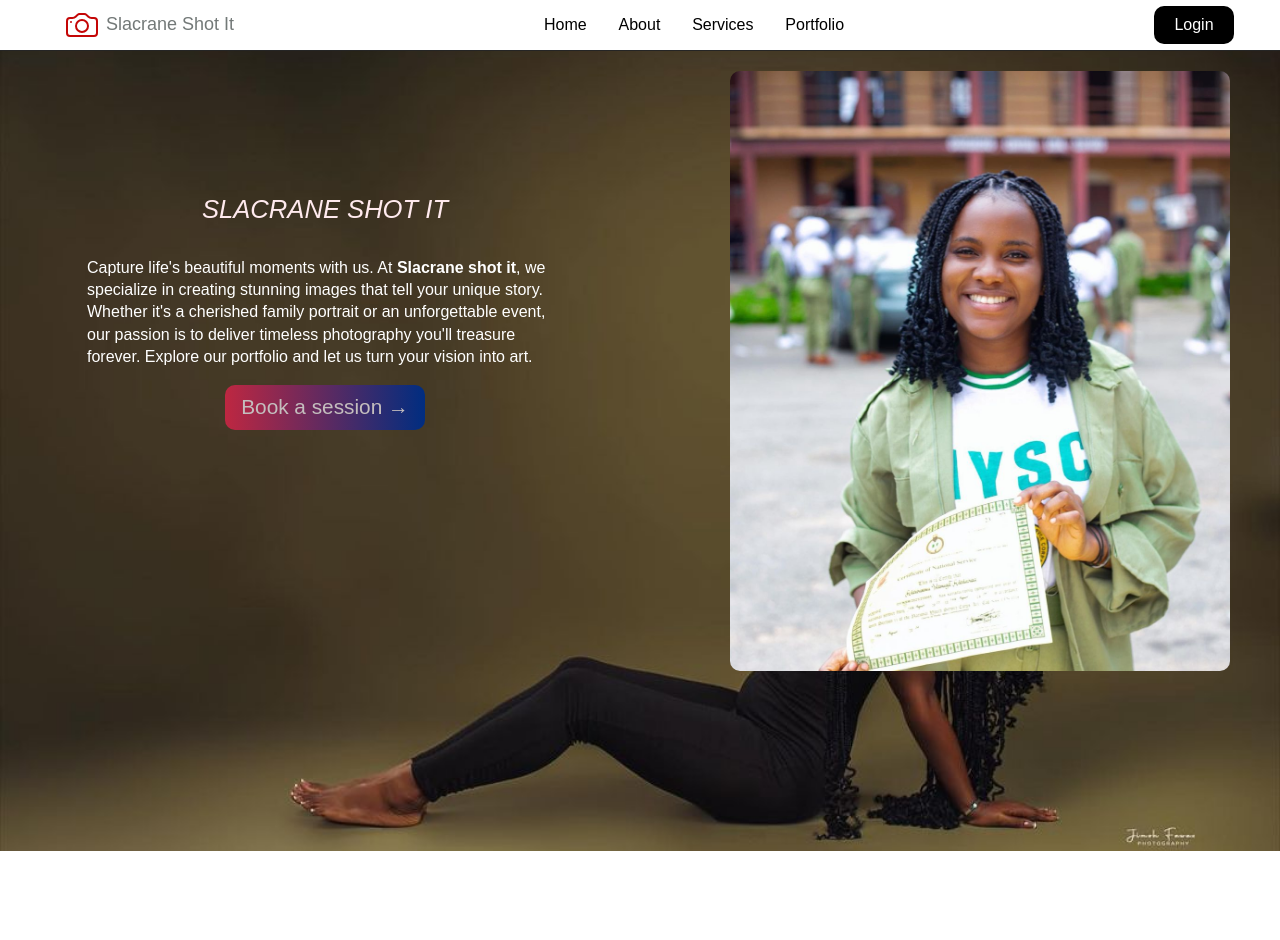
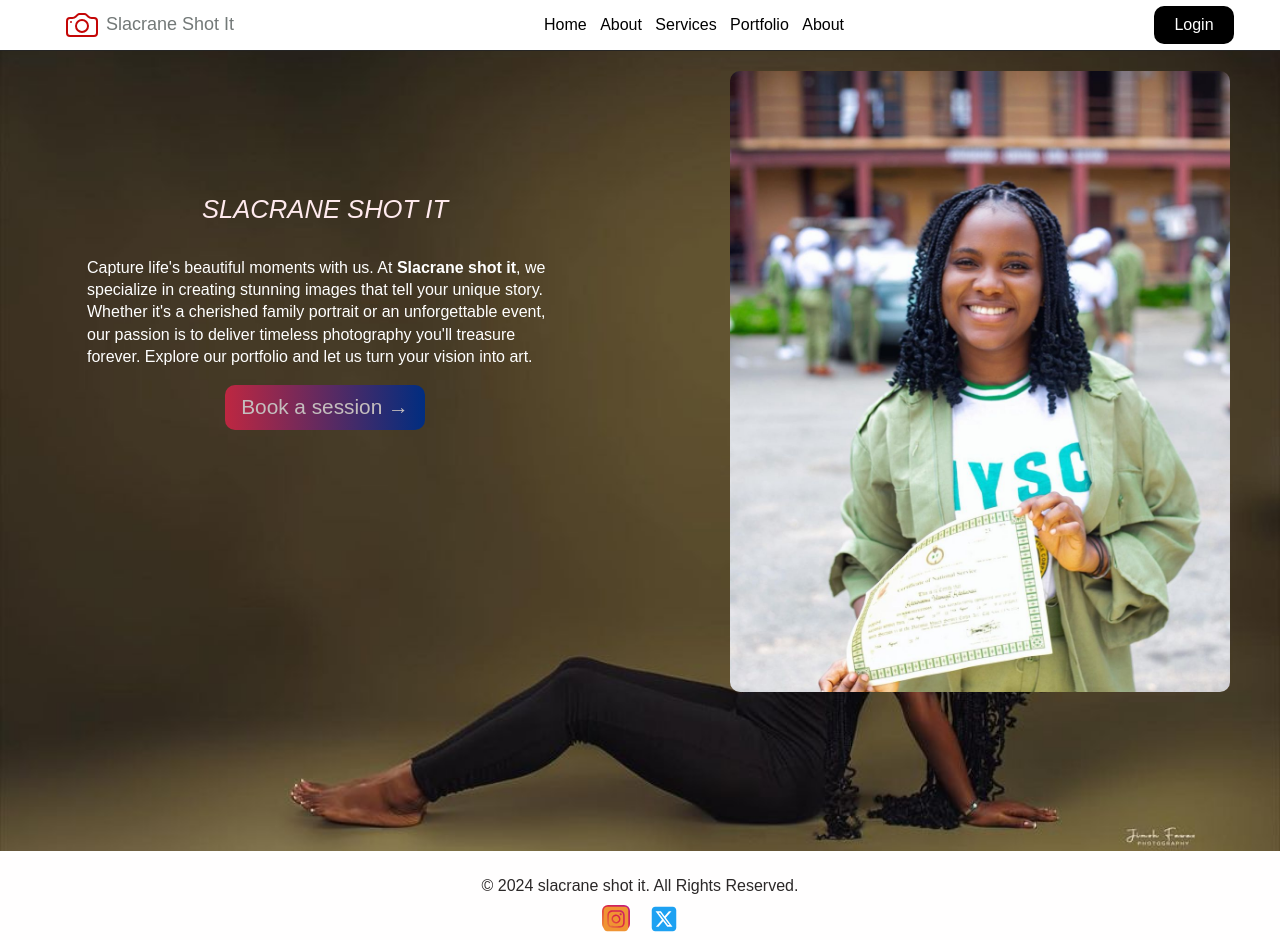
Before and after one commit to Bolaji87/photography-studio, a React (Vite) app: page / in a window 1280 px wide. Shown: the top 940 px of the page. Before the commit the page ends 851 px from the top, so only its background shows below. Built offline with nearby package versions, Linux system fonts and the light colour scheme; the HTML template or start-up script is replaced by a standard one.

Commit message:
add footer component

```diff
--- a/src/App.jsx
+++ b/src/App.jsx
@@ -1,7 +1,9 @@
 import React from "react";
 import NavBar from "./components/Header/NavBar.jsx";
+import Footer from "./components/footer/Footer.jsx";
 import HomePage from "./pages/Home/HomePage.jsx";
 import { Routes, Route } from "react-router-dom";
+
 import { appRoutes } from "./routes.js";
 function App() {
   return (
@@ -17,6 +19,7 @@ function App() {
           />
         ))}
       </Routes>
+      <Footer />
     </>
   );
 }
--- a/src/components/Header/NavBar.jsx
+++ b/src/components/Header/NavBar.jsx
@@ -25,6 +25,9 @@ function NavBar() {
             <li>
               <Link to="/portfolio">Portfolio</Link>
             </li>
+            <li>
+              <Link>About</Link>
+            </li>
           </ul>
         </nav>
         <div className="login">
--- a/src/components/footer/Footer.jsx
+++ b/src/components/footer/Footer.jsx
@@ -1,7 +1,23 @@
 import React from "react";
+import "./footer.css";
 
+import { FaSquareInstagram } from "react-icons/fa6";
+import { FaSquareXTwitter } from "react-icons/fa6";
+import { Link } from "react-router-dom";
 function Footer() {
-  return <div>Footer</div>;
+  return (
+    <footer className="footer">
+      <p>&copy; 2024 slacrane shot it. All Rights Reserved.</p>
+      <div className="social-links">
+        <Link href="#">
+          <FaSquareInstagram />
+        </Link>
+        <Link href="#">
+          <FaSquareXTwitter />
+        </Link>
+      </div>
+    </footer>
+  );
 }
 
 export default Footer;
--- a/src/components/footer/footer.css
+++ b/src/components/footer/footer.css
@@ -0,0 +1,49 @@
+.footer {
+  margin-top: 6px;
+  background-color: rgb(255, 254, 254);
+  padding: 10px;
+  /* height: 50px; */
+  color: #2b2828;
+}
+.footer p {
+  text-align: center;
+}
+.footer .social-links {
+  display: flex;
+  height: 25px;
+  gap: 20px;
+  justify-content: center;
+}
+.social-links a {
+  display: inline-block;
+  font-size: 28px;
+  border-radius: 6px;
+}
+.social-links a:first-child {
+  font-size: 28px;
+  color: #f09433;
+
+  background: linear-gradient(
+    45deg,
+    #f09433 0%,
+    #e6683c 25%,
+    #dc2743 50%,
+    #cc2366 75%,
+    #bc1888 100%
+  );
+}
+.social-links a:first-child:hover {
+  color: #e6683c;
+}
+.social-links a:last-child {
+  font-size: px;
+  color: #1da1f2;
+  background: linear-gradient(
+    45deg,
+    #66757f 0%,
+    #00acee 25%,
+    #36d8ff 50%,
+    #f5f8fa 75%,
+    #ffffff 100
+  );
+}
--- a/src/components/hero/hero.css
+++ b/src/components/hero/hero.css
@@ -43,11 +43,12 @@ p {
   margin-right: -150px;
 }
 .hero-image img {
-  height: 600px;
+  height: 621px;
   object-fit: cover;
   position: absolute;
   top: 20px;
   border-radius: 10px;
+  margin-bottom: 0;
 }
 #hero h1 {
   font-size: 1.6rem;
```
